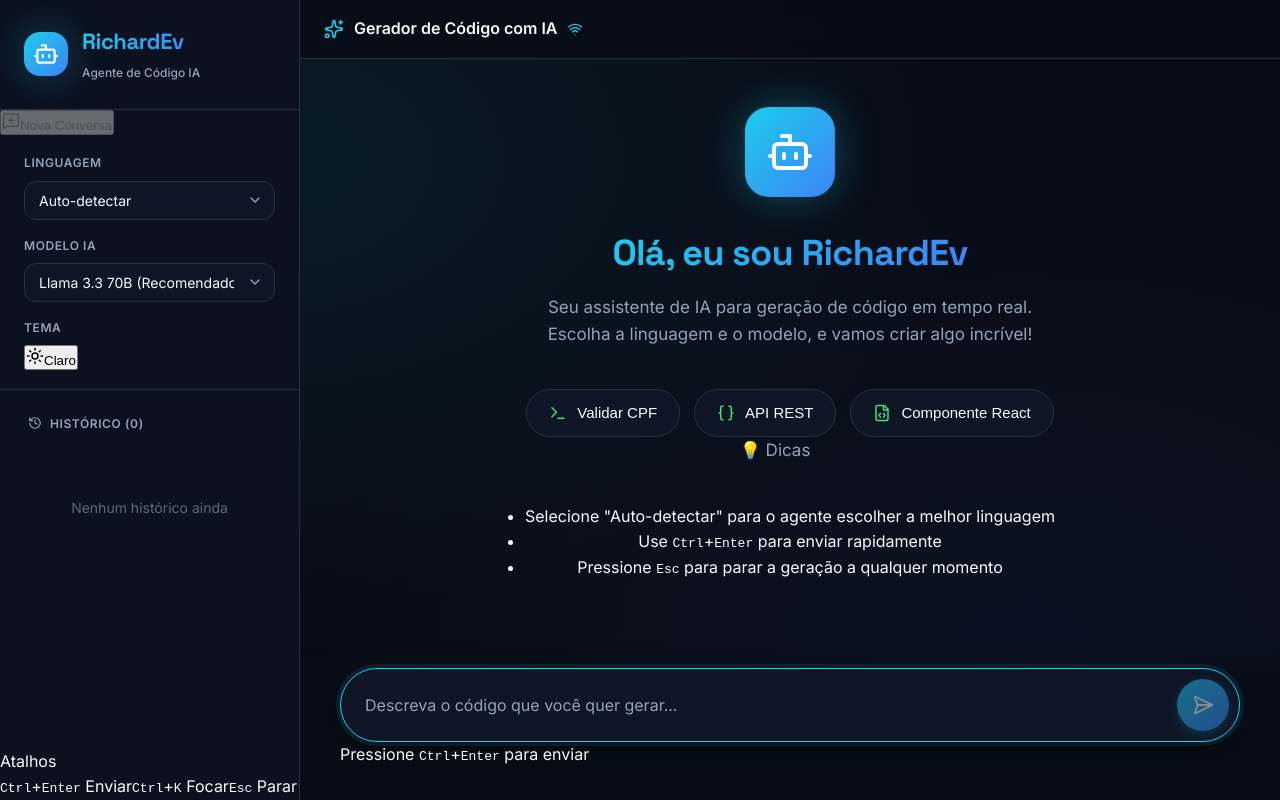
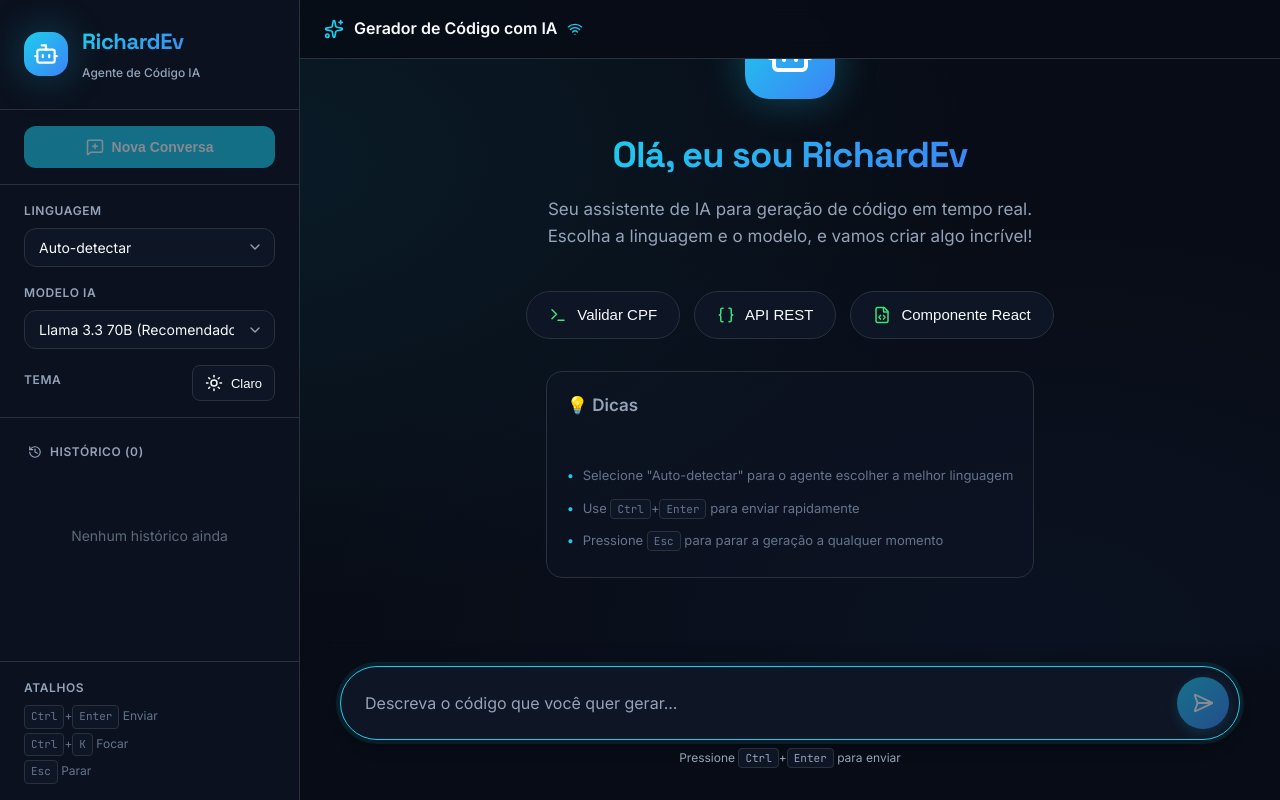
Before and after one commit to richard-pimetel/front-end-AgenteIA, a React (Create React App) app: page / in a window 1280 px wide. Built offline with nearby package versions, Linux system fonts and the light colour scheme; the HTML template or start-up script is replaced by a standard one.

Commit message:
auto-commit for ca6080c6-cf5c-4bb2-a53a-f4d966776f1b

```diff
--- a/src/App.css
+++ b/src/App.css
@@ -842,3 +842,413 @@
   background: hsl(var(--surface));
   font-weight: 600;
 }
+
+/* ============================================
+   NEW FEATURES STYLES
+   ============================================ */
+
+/* Offline Banner */
+.offline-banner {
+  position: fixed;
+  top: 0;
+  left: 0;
+  right: 0;
+  background: hsl(var(--error));
+  color: white;
+  padding: 0.5rem 1rem;
+  display: flex;
+  align-items: center;
+  justify-content: center;
+  gap: 0.5rem;
+  font-size: 0.875rem;
+  font-weight: 500;
+  z-index: 1000;
+}
+
+/* New Chat Button */
+.new-chat-section {
+  padding: 1rem 1.5rem;
+  border-bottom: 1px solid hsl(var(--border));
+}
+
+.new-chat-btn {
+  width: 100%;
+  display: flex;
+  align-items: center;
+  justify-content: center;
+  gap: 0.5rem;
+  padding: 0.75rem 1rem;
+  background: hsl(var(--primary));
+  color: white;
+  border: none;
+  border-radius: var(--radius-md);
+  font-size: 0.875rem;
+  font-weight: 600;
+  cursor: pointer;
+  transition: all var(--transition-base);
+}
+
+.new-chat-btn:hover:not(:disabled) {
+  background: hsl(var(--primary-hover));
+  transform: translateY(-1px);
+}
+
+.new-chat-btn:disabled {
+  opacity: 0.5;
+  cursor: not-allowed;
+}
+
+/* Theme Toggle */
+.theme-toggle-group {
+  display: flex;
+  align-items: center;
+  justify-content: space-between;
+}
+
+.theme-toggle-btn {
+  display: flex;
+  align-items: center;
+  gap: 0.5rem;
+  padding: 0.5rem 0.75rem;
+  background: hsl(var(--surface));
+  border: 1px solid hsl(var(--border));
+  border-radius: var(--radius-sm);
+  color: hsl(var(--foreground));
+  font-size: 0.8125rem;
+  cursor: pointer;
+  transition: all var(--transition-base);
+}
+
+.theme-toggle-btn:hover {
+  background: hsl(var(--surface-hover));
+  border-color: hsl(var(--primary));
+}
+
+/* History Actions */
+.history-actions {
+  display: flex;
+  gap: 0.25rem;
+}
+
+.history-action-btn {
+  padding: 0.375rem;
+  background: transparent;
+  border: none;
+  border-radius: var(--radius-sm);
+  color: hsl(var(--muted));
+  cursor: pointer;
+  transition: all var(--transition-base);
+}
+
+.history-action-btn:hover {
+  background: hsl(var(--surface));
+  color: hsl(var(--foreground));
+}
+
+.history-action-btn.danger:hover {
+  background: hsl(var(--error) / 0.1);
+  color: hsl(var(--error));
+}
+
+/* History Item Delete Button */
+.history-item {
+  position: relative;
+}
+
+.history-delete-btn {
+  position: absolute;
+  top: 0.5rem;
+  right: 0.5rem;
+  padding: 0.25rem;
+  background: transparent;
+  border: none;
+  border-radius: var(--radius-sm);
+  color: hsl(var(--muted));
+  cursor: pointer;
+  opacity: 0;
+  transition: all var(--transition-base);
+}
+
+.history-item:hover .history-delete-btn {
+  opacity: 1;
+}
+
+.history-delete-btn:hover {
+  background: hsl(var(--error) / 0.1);
+  color: hsl(var(--error));
+}
+
+/* Keyboard Shortcuts Section */
+.shortcuts-section {
+  padding: 1rem 1.5rem;
+  border-top: 1px solid hsl(var(--border));
+  margin-top: auto;
+}
+
+.shortcuts-title {
+  font-size: 0.75rem;
+  font-weight: 600;
+  color: hsl(var(--muted));
+  text-transform: uppercase;
+  letter-spacing: 0.05em;
+  margin-bottom: 0.5rem;
+}
+
+.shortcuts-list {
+  display: flex;
+  flex-direction: column;
+  gap: 0.25rem;
+  font-size: 0.75rem;
+  color: hsl(var(--muted-foreground));
+}
+
+.shortcuts-list kbd {
+  display: inline-block;
+  padding: 0.125rem 0.375rem;
+  background: hsl(var(--surface));
+  border: 1px solid hsl(var(--border));
+  border-radius: 0.25rem;
+  font-family: var(--font-code);
+  font-size: 0.6875rem;
+}
+
+/* Header Connection Indicator */
+.online-indicator {
+  color: hsl(var(--success));
+}
+
+.offline-indicator {
+  color: hsl(var(--error));
+}
+
+/* Header Actions */
+.header-actions {
+  display: flex;
+  gap: 0.5rem;
+}
+
+.header-btn {
+  padding: 0.5rem;
+  background: transparent;
+  border: none;
+  border-radius: var(--radius-sm);
+  color: hsl(var(--muted));
+  cursor: pointer;
+  transition: all var(--transition-base);
+}
+
+.header-btn:hover {
+  background: hsl(var(--surface));
+  color: hsl(var(--foreground));
+}
+
+/* Message Header */
+.message-header {
+  display: flex;
+  align-items: center;
+  justify-content: space-between;
+}
+
+.message-actions {
+  display: flex;
+  gap: 0.25rem;
+}
+
+.message-action-btn {
+  padding: 0.375rem;
+  background: transparent;
+  border: none;
+  border-radius: var(--radius-sm);
+  color: hsl(var(--muted));
+  cursor: pointer;
+  transition: all var(--transition-base);
+}
+
+.message-action-btn:hover {
+  background: hsl(var(--surface));
+  color: hsl(var(--foreground));
+}
+
+/* Stop Button */
+.stop-btn {
+  display: inline-flex;
+  align-items: center;
+  gap: 0.375rem;
+  margin-left: 0.75rem;
+  padding: 0.375rem 0.75rem;
+  background: hsl(var(--error) / 0.1);
+  border: 1px solid hsl(var(--error) / 0.3);
+  border-radius: var(--radius-sm);
+  color: hsl(var(--error));
+  font-size: 0.75rem;
+  font-weight: 500;
+  cursor: pointer;
+  transition: all var(--transition-base);
+}
+
+.stop-btn:hover {
+  background: hsl(var(--error));
+  border-color: hsl(var(--error));
+  color: white;
+}
+
+.stop-btn-main {
+  width: 48px;
+  height: 48px;
+  display: flex;
+  align-items: center;
+  justify-content: center;
+  background: hsl(var(--error));
+  border: none;
+  border-radius: 50%;
+  color: white;
+  cursor: pointer;
+  transition: all var(--transition-base);
+  flex-shrink: 0;
+}
+
+.stop-btn-main:hover {
+  transform: scale(1.05);
+  box-shadow: 0 0 20px hsl(var(--error) / 0.4);
+}
+
+/* Error Container */
+.error-container {
+  display: flex;
+  flex-direction: column;
+  gap: 0.75rem;
+}
+
+.message-content.error {
+  background: hsl(var(--error) / 0.1);
+  border: 1px solid hsl(var(--error) / 0.3);
+  color: hsl(var(--error));
+}
+
+.retry-btn {
+  display: inline-flex;
+  align-items: center;
+  gap: 0.5rem;
+  padding: 0.5rem 1rem;
+  background: hsl(var(--surface));
+  border: 1px solid hsl(var(--border));
+  border-radius: var(--radius-md);
+  color: hsl(var(--foreground));
+  font-size: 0.875rem;
+  font-weight: 500;
+  cursor: pointer;
+  transition: all var(--transition-base);
+  width: fit-content;
+}
+
+.retry-btn:hover {
+  background: hsl(var(--primary));
+  border-color: hsl(var(--primary));
+  color: white;
+}
+
+/* Input Hint */
+.input-hint {
+  text-align: center;
+  margin-top: 0.5rem;
+  font-size: 0.75rem;
+  color: hsl(var(--muted));
+}
+
+.input-hint kbd {
+  padding: 0.125rem 0.375rem;
+  background: hsl(var(--surface));
+  border: 1px solid hsl(var(--border));
+  border-radius: 0.25rem;
+  font-family: var(--font-code);
+  font-size: 0.6875rem;
+}
+
+/* Tips Section */
+.tips {
+  margin-top: 2rem;
+  padding: 1.25rem;
+  background: hsl(var(--surface) / 0.5);
+  border: 1px solid hsl(var(--border));
+  border-radius: var(--radius-lg);
+  text-align: left;
+  max-width: 500px;
+}
+
+.tips-title {
+  font-size: 0.875rem;
+  font-weight: 600;
+  color: hsl(var(--foreground));
+  margin-bottom: 0.75rem;
+}
+
+.tips ul {
+  list-style: none;
+  padding: 0;
+  margin: 0;
+}
+
+.tips li {
+  font-size: 0.8125rem;
+  color: hsl(var(--muted-foreground));
+  padding: 0.375rem 0;
+  padding-left: 1rem;
+  position: relative;
+}
+
+.tips li::before {
+  content: '•';
+  position: absolute;
+  left: 0;
+  color: hsl(var(--primary));
+}
+
+.tips kbd {
+  padding: 0.125rem 0.375rem;
+  background: hsl(var(--surface));
+  border: 1px solid hsl(var(--border));
+  border-radius: 0.25rem;
+  font-family: var(--font-code);
+  font-size: 0.6875rem;
+}
+
+/* Toast Types */
+.toast-error {
+  background: hsl(var(--error)) !important;
+}
+
+.toast-info {
+  background: hsl(var(--primary)) !important;
+}
+
+/* Animation Spin */
+.animate-spin {
+  animation: spin 1s linear infinite;
+}
+
+@keyframes spin {
+  from { transform: rotate(0deg); }
+  to { transform: rotate(360deg); }
+}
+
+/* Light Theme Overrides */
+[data-theme="light"] {
+  --background: 0 0% 98%;
+  --foreground: 222 47% 11%;
+  --surface: 0 0% 100%;
+  --surface-hover: 220 14% 96%;
+  --sidebar-bg: 0 0% 100%;
+  --border: 220 13% 91%;
+  --muted: 220 9% 46%;
+  --muted-foreground: 220 9% 36%;
+}
+
+[data-theme="light"] .code-block {
+  background: hsl(220 13% 18%);
+}
+
+[data-theme="light"] .app::before {
+  background:
+    radial-gradient(ellipse at 20% 20%, hsl(var(--primary) / 0.05) 0%, transparent 50%),
+    radial-gradient(ellipse at 80% 80%, hsl(var(--accent) / 0.03) 0%, transparent 50%);
+}
```
